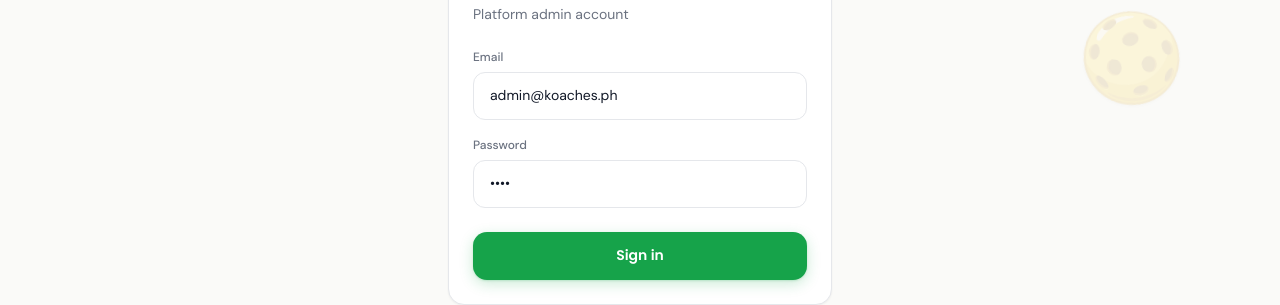
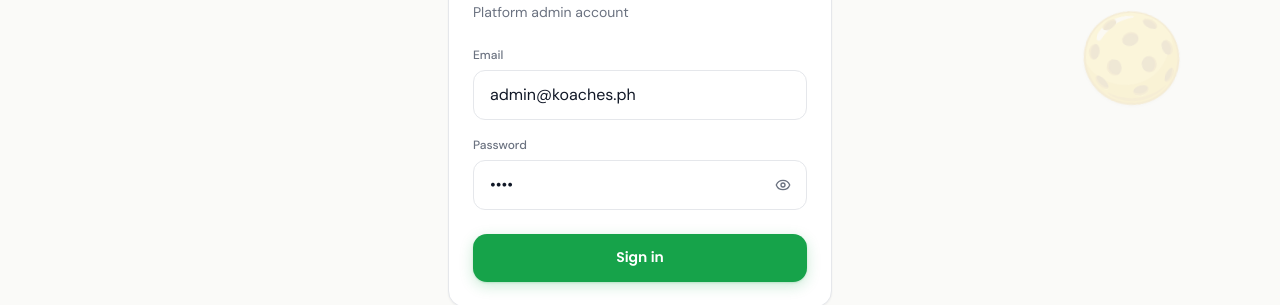
Before and after one commit to tlolapura/koaches.ph, a Next.js app: page /admin/login in a window 1280 px wide. Shown: the part 300-605 px from the top of the page. Built offline with nearby package versions, Linux system fonts and the light colour scheme; no server answers.

Commit message:
Fix bugs

```diff
--- a/app/admin/login/page.tsx
+++ b/app/admin/login/page.tsx
@@ -4,6 +4,7 @@
 import { useState, useTransition } from "react";
 import { KoachesWordmark } from "@/components/koaches/KoachesLogo";
 import { adminSignInAction } from "@/lib/koaches/actions/auth";
+import { PasswordInput } from "@/components/koaches/shared/PasswordInput";
 import { isSupabaseConfigured } from "@/lib/supabase/config";
 
 export default function AdminLoginPage() {
@@ -57,11 +58,10 @@
             <label htmlFor="admin-password" className="coach-label">
               Password
             </label>
-            <input
+            <PasswordInput
               id="admin-password"
-              type="password"
+              wrapperClassName="mt-1.5"
               autoComplete="current-password"
-              className="coach-input mt-1.5"
               value={password}
               onChange={(e) => setPassword(e.target.value)}
               placeholder="••••••••"
--- a/app/globals.css
+++ b/app/globals.css
@@ -107,6 +107,15 @@
   .main-content {
     padding-bottom: 0;
   }
+}
+
+/* 16px form text — iOS Safari auto-zooms when focused inputs are smaller than this */
+input:not([type="checkbox"]):not([type="radio"]):not([type="hidden"]):not([type="file"]):not([type="button"]):not([type="submit"]):not([type="reset"]):not([type="image"]):not([type="range"]):not([type="color"]),
+textarea,
+select,
+.coach-input {
+  font-size: 1rem !important;
+  line-height: 1.5;
 }
 
 /* Cards */
@@ -969,7 +978,8 @@
   border: 1px solid #E5E7EB;
   background: #FFFFFF;
   padding: 0.75rem 1rem;
-  font-size: 0.875rem;
+  font-size: 1rem;
+  line-height: 1.5;
   transition: border-color 0.15s;
 }
 
--- a/components/koaches/coach/CoachLoginPage.tsx
+++ b/components/koaches/coach/CoachLoginPage.tsx
@@ -8,6 +8,7 @@
 import { KoachesLogo } from "@/components/koaches/KoachesLogo";
 import { PickleballBallBackdrop } from "@/components/koaches/shared/PickleballBallVector";
 import { coachSignInAction } from "@/lib/koaches/actions/auth";
+import { PasswordInput } from "@/components/koaches/shared/PasswordInput";
 
 export function CoachLoginPage() {
   const searchParams = useSearchParams();
@@ -77,10 +78,9 @@
                 <label htmlFor="coach-password" className="font-heading text-xs font-semibold text-[#374151]">
                   Password
                 </label>
-                <input
+                <PasswordInput
                   id="coach-password"
-                  type="password"
-                  className="coach-input mt-1.5"
+                  wrapperClassName="mt-1.5"
                   value={password}
                   onChange={(e) => setPassword(e.target.value)}
                   placeholder="••••••••"
--- a/components/koaches/coach/PricingTiersEditor.tsx
+++ b/components/koaches/coach/PricingTiersEditor.tsx
@@ -140,7 +140,7 @@
                     id={`tier-${tier.id}-min`}
                     type="number"
                     min={1}
-                    className="coach-input text-sm"
+                    className="coach-input"
                     placeholder="1"
                     value={tier.minPlayers}
                     onChange={(e) =>
@@ -153,7 +153,7 @@
                     id={`tier-${tier.id}-max`}
                     type="number"
                     min={1}
-                    className="coach-input text-sm"
+                    className="coach-input"
                     placeholder="2"
                     value={tier.maxPlayers}
                     onChange={(e) =>
@@ -167,7 +167,7 @@
                     type="number"
                     min={0}
                     step={50}
-                    className="coach-input text-sm"
+                    className="coach-input"
                     placeholder="800"
                     value={tier.rate}
                     onChange={(e) =>
--- a/components/koaches/public/CoachFilters.tsx
+++ b/components/koaches/public/CoachFilters.tsx
@@ -34,7 +34,7 @@
             value={filters.search}
             onChange={(e) => onChange({ search: e.target.value })}
             placeholder="City, area, or coach name..."
-            className="min-w-0 flex-1 bg-transparent text-sm text-[#111827] placeholder:text-[#9CA3AF] focus:outline-none"
+            className="min-w-0 flex-1 bg-transparent text-base text-[#111827] placeholder:text-[#9CA3AF] focus:outline-none"
             aria-label="Search coaches"
           />
         </div>
--- /dev/null
+++ b/components/koaches/shared/PasswordInput.tsx
@@ -0,0 +1,38 @@
+"use client";
+
+import { useState, type ComponentProps } from "react";
+import { Eye, EyeOff } from "lucide-react";
+import { cn } from "@/lib/utils";
+
+type PasswordInputProps = Omit<ComponentProps<"input">, "type"> & {
+  wrapperClassName?: string;
+};
+
+export function PasswordInput({
+  className,
+  wrapperClassName,
+  id,
+  ...props
+}: PasswordInputProps) {
+  const [visible, setVisible] = useState(false);
+
+  return (
+    <div className={cn("relative", wrapperClassName)}>
+      <input
+        id={id}
+        type={visible ? "text" : "password"}
+        className={cn("coach-input pr-11", className)}
+        {...props}
+      />
+      <button
+        type="button"
+        onClick={() => setVisible((show) => !show)}
+        className="absolute right-1 top-1/2 flex h-10 w-10 -translate-y-1/2 items-center justify-center rounded-lg text-[#6B7280] transition-colors hover:bg-[#F3F4F6] hover:text-[#374151]"
+        aria-label={visible ? "Hide password" : "Show password"}
+        aria-pressed={visible}
+      >
+        {visible ? <EyeOff className="h-4 w-4" aria-hidden /> : <Eye className="h-4 w-4" aria-hidden />}
+      </button>
+    </div>
+  );
+}
```
